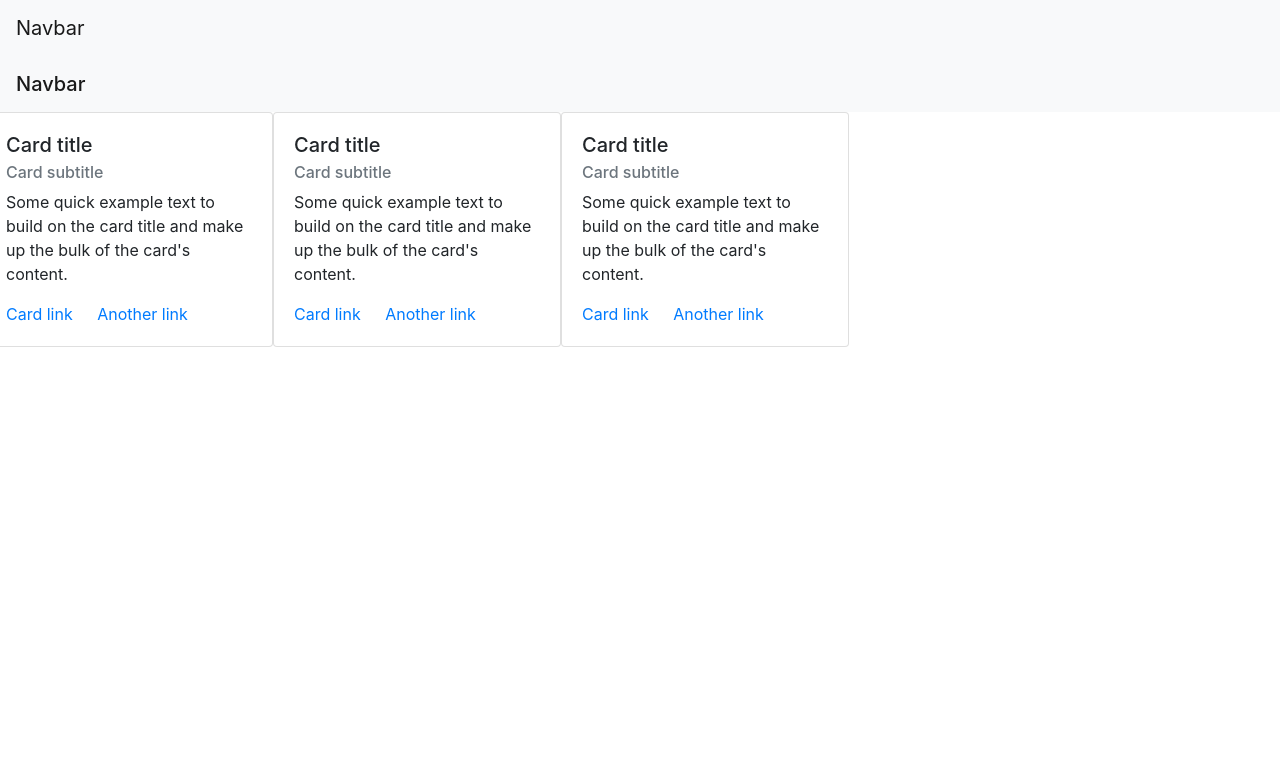
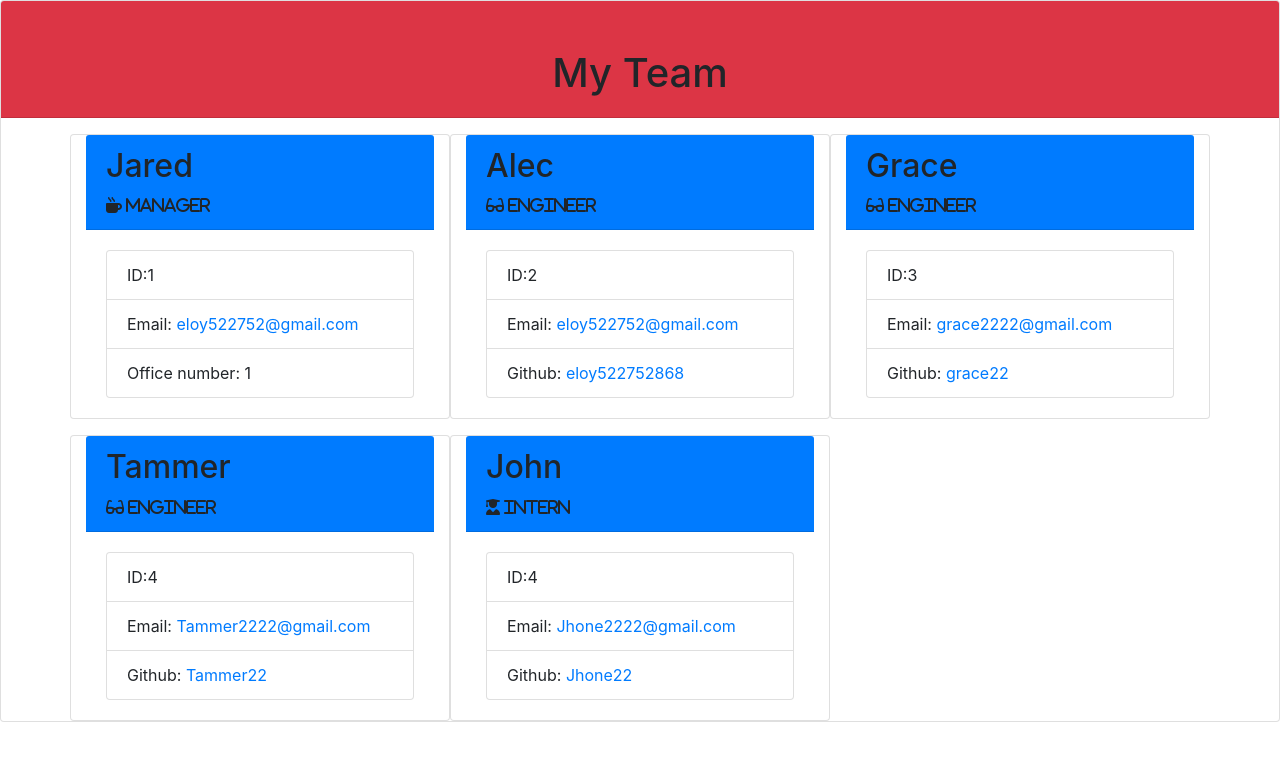
Before and after one commit to eloy522752868/team-profile-generator, a plain HTML site: page index.html in a window 1280 px wide. Drawn offline with nearby package versions, Linux system fonts and the light colour scheme.

Commit message:
starting adding changes to Html look.

```diff
--- a/index.html
+++ b/index.html
@@ -4,6 +4,7 @@
     <meta charset="UTF-8">
     <meta http-equiv="X-UA-Compatible" content="IE=edge">
     <meta name="viewport" content="width=device-width, initial-scale=1.0">
+    <script src="https://kit.fontawesome.com/7e97b8e52c.js" crossorigin="anonymous"></script>
     <link rel="stylesheet" href="https://stackpath.bootstrapcdn.com/bootstrap/4.3.1/css/bootstrap.min.css" integrity="sha384-ggOyR0iXCbMQv3Xipma34MD+dH/1fQ784/j6cY/iJTQUOhcWr7x9JvoRxT2MZw1T" crossorigin="anonymous">
     <script src="https://stackpath.bootstrapcdn.com/bootstrap/4.3.1/js/bootstrap.min.js" integrity="sha384-JjSmVgyd0p3pXB1rRibZUAYoIIy6OrQ6VrjIEaFf/nJGzIxFDsf4x0xIM+B07jRM" crossorigin="anonymous"></script>
 
@@ -11,46 +12,86 @@
 </head>
 <body>
     <!-- As a link -->
-<nav class="navbar navbar-light bg-light">
-    <a class="navbar-brand" href="#">Navbar</a>
-  </nav>
 
-  <!-- As a heading -->
-  <nav class="navbar navbar-light bg-light">
-    <span class="navbar-brand mb-0 h1">Navbar</span>
-  </nav>
+        <div class="card">
+            <div class="card-header pt-5  text-center bg-danger">
+             <h1>My Team</h1>
+            </div>
 
-  <main class = "row">
-    <div class="card" style="width: 18rem;">
+
+            <div class="container">
+                <div class="row">
+                    <div class="card col-12 col-sm-4 mt-3">
+                        <div class="card-header bg-primary">
+                        <h2>Jared</h2>
+                        <i class="fas fa-mug-hot"> Manager</i>
+                        </div>
                         <div class="card-body">
-          <h5 class="card-title">Card title</h5>
-          <h6 class="card-subtitle mb-2 text-muted">Card subtitle</h6>
-          <p class="card-text">Some quick example text to build on the card title and make up the bulk of the card's content.</p>
-          <a href="#" class="card-link">Card link</a>
-          <a href="#" class="card-link">Another link</a>
+                            <ul class="list-group">
+                                <li class="list-group-item">ID:1</li>
+                                <li class="list-group-item">Email: <a href="mailto:eloy522752@gmail.com?subject=Contact Engineer">eloy522752@gmail.com</a></li>
+                                <li class="list-group-item">Office number: 1 </li>
+                              </ul>
                         </div>
                     </div>
-      <div class="card" style="width: 18rem;">
+                <div class="card col-12 col-sm-4 mt-3">
+                    <div class="card-header bg-primary">
+                    <h2>Alec</h2>
+                    <i class="fas fa-glasses"> Engineer</i>
+                    </div>
                     <div class="card-body">
-          <h5 class="card-title">Card title</h5>
-          <h6 class="card-subtitle mb-2 text-muted">Card subtitle</h6>
-          <p class="card-text">Some quick example text to build on the card title and make up the bulk of the card's content.</p>
-          <a href="#" class="card-link">Card link</a>
-          <a href="#" class="card-link">Another link</a>
+                        <ul class="list-group">
+                            <li class="list-group-item">ID:2</li>
+                            <li class="list-group-item">Email: <a href="mailto:eloy522752@gmail.com?subject=Contact Engineer">eloy522752@gmail.com</a></li>
+                            <li class="list-group-item">Github: <a href="https://github.com/eloy522752868">eloy522752868</a> </li>
+                          </ul>
                     </div>
                 </div>
-      <div class="card" style="width: 18rem;">
+                <div class="card col-12 col-sm-4 mt-3">
+                    <div class="card-header bg-primary">
+                    <h2>Grace</h2>
+                    <i class="fas fa-glasses"> Engineer</i>
+                    </div>
                     <div class="card-body">
-          <h5 class="card-title">Card title</h5>
-          <h6 class="card-subtitle mb-2 text-muted">Card subtitle</h6>
-          <p class="card-text">Some quick example text to build on the card title and make up the bulk of the card's content.</p>
-          <a href="#" class="card-link">Card link</a>
-          <a href="#" class="card-link">Another link</a>
+                        <ul class="list-group">
+                            <li class="list-group-item">ID:3</li>
+                            <li class="list-group-item">Email: <a href="mailto:eloy522752@gmail.com?subject=Contact Engineer">grace2222@gmail.com</a></li>
+                            <li class="list-group-item">Github: <a href="https://github.com/eloy522752868">grace22</a> </li>
+                          </ul>
+                    </div>
+                </div>
+                <div class="w-100 d-none d-md-block  mt-3 "></div>
+                <div class="card col-12 col-sm-4">
+                    <div class="card-header bg-primary">
+                    <h2>Tammer</h2>
+                    <i class="fas fa-glasses"> Engineer</i>
+                    </div>
+                    <div class="card-body">
+                        <ul class="list-group">
+                            <li class="list-group-item">ID:4</li>
+                            <li class="list-group-item">Email: <a href="mailto:eloy522752@gmail.com?subject=Contact Engineer">Tammer2222@gmail.com</a></li>
+                            <li class="list-group-item">Github: <a href="https://github.com/eloy522752868">Tammer22</a> </li>
+                          </ul>
+                    </div>
+                </div>
+                <div class="card col-12 col-sm-4 ">
+                    <div class="card-header bg-primary">
+                    <h2>John</h2>
+                    <i class="fas fa-user-graduate"> Intern</i>
+                    </div>
+                    <div class="card-body">
+                        <ul class="list-group">
+                            <li class="list-group-item">ID:4</li>
+                            <li class="list-group-item">Email: <a href="mailto:eloy522752@gmail.com?subject=Contact Engineer">Jhone2222@gmail.com</a></li>
+                            <li class="list-group-item">Github: <a href="https://github.com/eloy522752868">Jhone22</a> </li>
+                          </ul>
+                    </div>
                 </div>
               </div>
 
 
-  </main>
+
+
 
 </body>
 </html>
```
Also changed, not shown: assets/images/10-object-oriented-programming-homework-demo.png (added), assets/src/README.md (added). Lines whose indentation alone changed are shown as unchanged.
